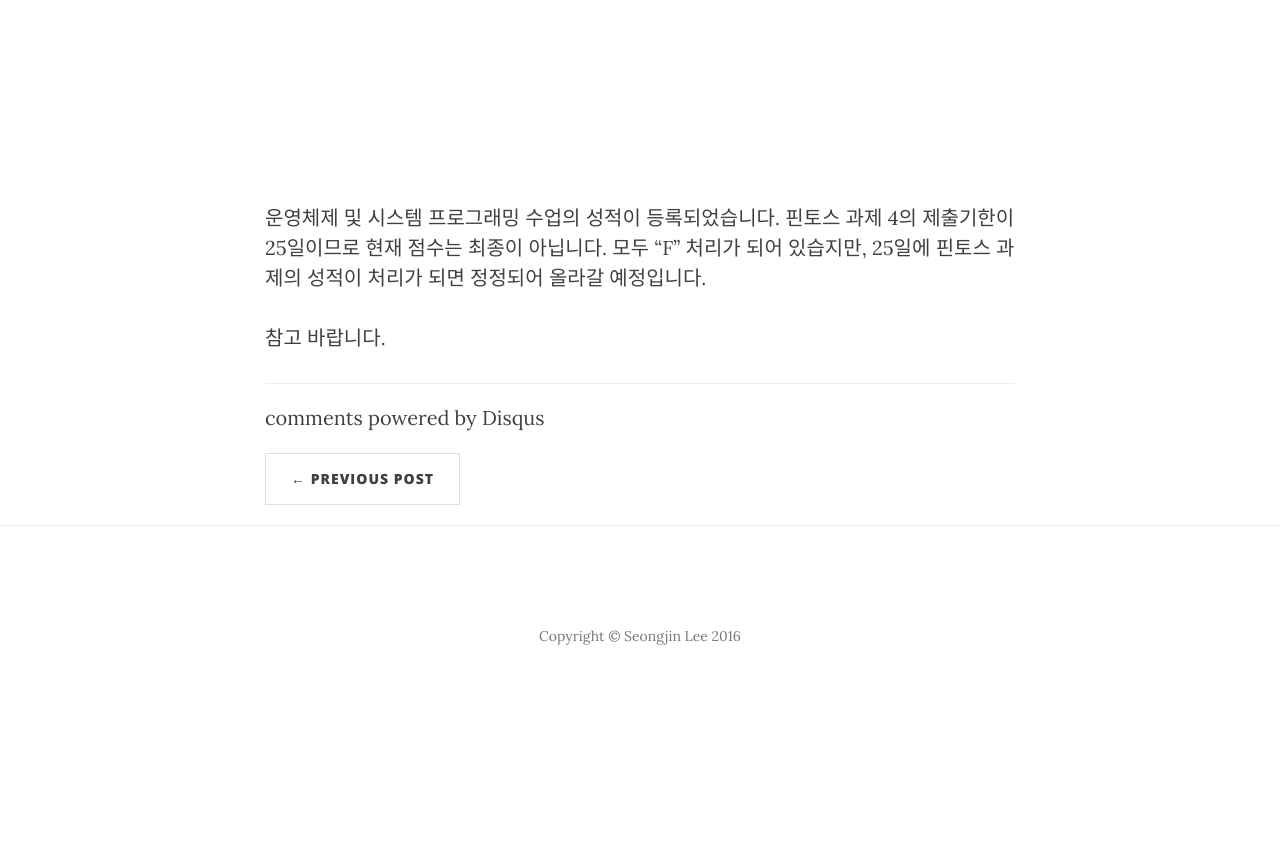
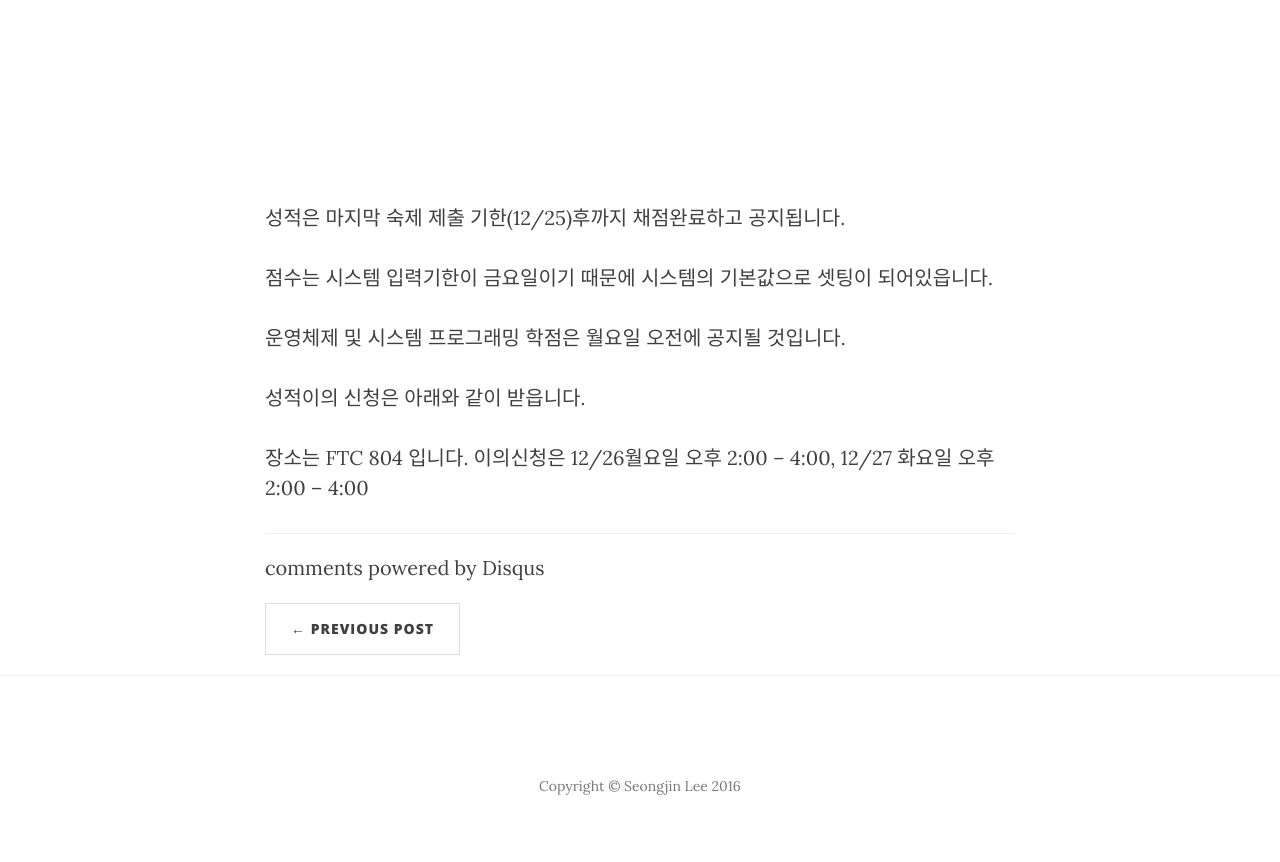
Before and after one commit to resourceful/resourceful.github.io, a Jekyll site: the page built from _classes/2016-12-23-final-announcement.markdown, in a window 1280 px wide. Shown: the part 236-1098 px from the top of the page. Built offline with Jekyll 4.4.1, drawn with Linux system fonts in a browser that asks for light colours; nearby versions of some CDN libraries; comment, search, counter and statistics services are not loaded; before the commit the page ends 948 px from its top, so only the background shows below that.

Commit message:
revised annoncement

```diff
--- a/_classes/2016-12-23-final-announcement.markdown
+++ b/_classes/2016-12-23-final-announcement.markdown
@@ -9,8 +9,16 @@ comments: true
 
 
 
-운영체제 및 시스템 프로그래밍 수업의 성적이 등록되었습니다.
-핀토스 과제 4의 제출기한이 25일이므로 현재 점수는 최종이 아닙니다.
-모두 "F" 처리가 되어 있습지만, 25일에 핀토스 과제의 성적이 처리가 되면 정정되어 올라갈 예정입니다.
+성적은 마지막 숙제 제출 기한(12/25)후까지 채점완료하고
+공지됩니다.
 
-참고 바랍니다.
+점수는 시스템 입력기한이 금요일이기 때문에
+시스템의 기본값으로 셋팅이 되어있읍니다.
+
+운영체제 및 시스템 프로그래밍 학점은 월요일 오전에 공지될 것입니다.
+
+성적이의 신청은 아래와 같이 받읍니다.
+
+장소는 FTC 804 입니다. 이의신청은
+12/26월요일 오후 2:00 – 4:00,
+12/27 화요일 오후 2:00 – 4:00
```
